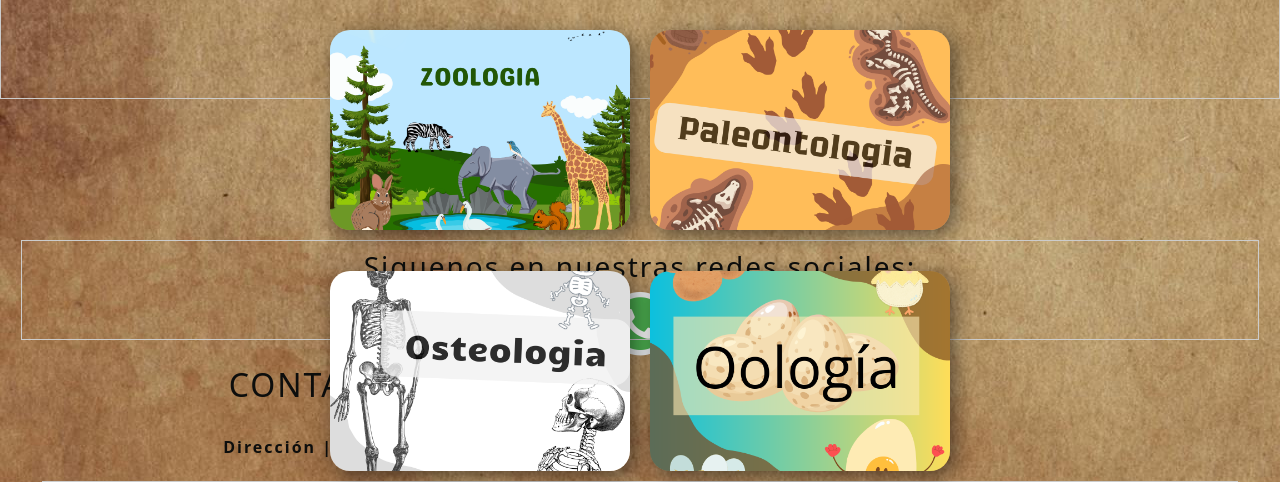
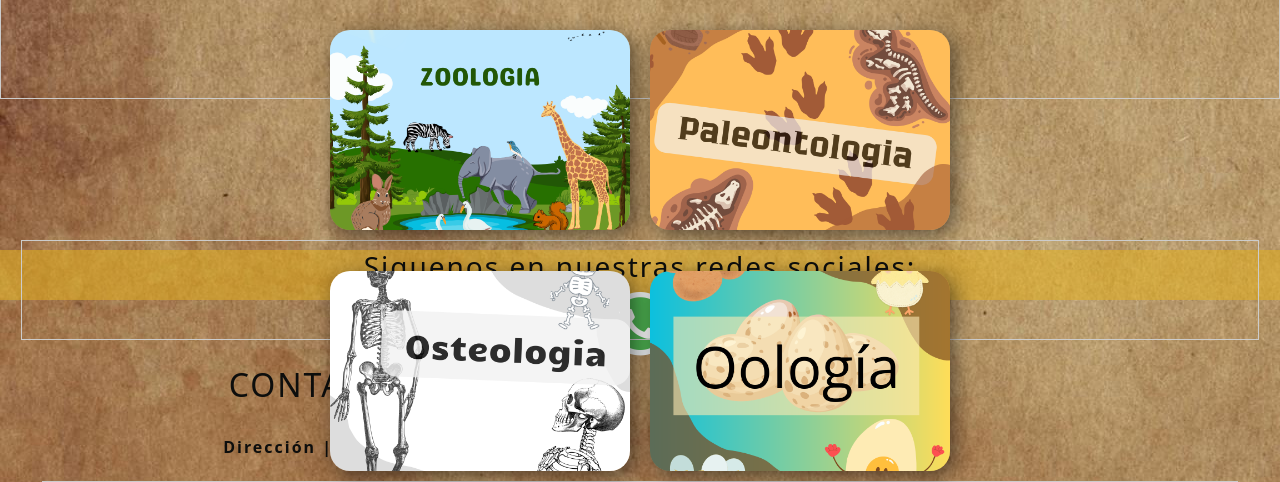
Before and after one commit to hernanDegiovanni/proyecto-museo-de-ciencias, a PHP site: the page made by index.php in a window 1280 px wide. Shown: the part 1011-1493 px from the top of the page. Run offline with PHP 8.4, Linux system fonts and the light colour scheme.

Commit message:
falta reparar footerx2

```diff
--- a/estilo.css
+++ b/estilo.css
@@ -6,11 +6,13 @@
 
 body{
     margin: 0;
+    padding: 0;
     height: 100%;
     position: relative;
     display: flex;
+    flex-direction: column;
+    min-height: 100vh;
     padding-bottom: 3em;
-    flex-direction: column;
     background-image:url("imagenes/fondo4.jpg");
 }
 
@@ -23,6 +25,8 @@ section{
 }
 
 footer{
+    background-color: rgba(231, 177, 28, 0.527);
+    align-self: flex-end;
     width: 100%;
     height: 50px;
     color: rgb(13, 14, 13);
```
